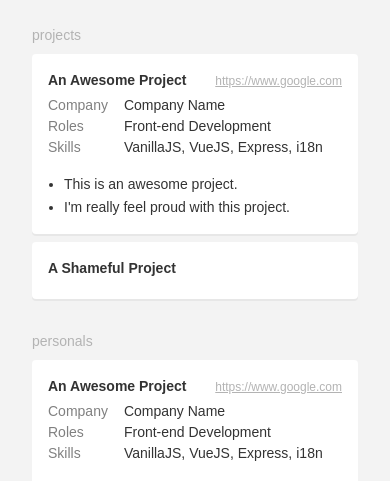
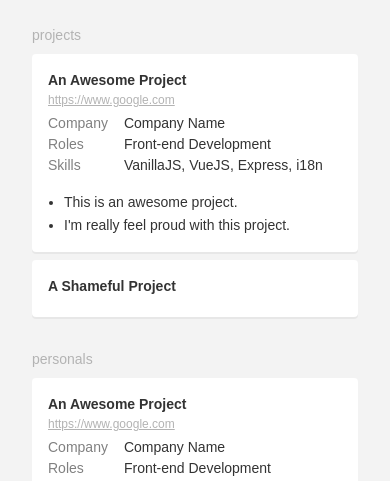
Before and after one commit to reumia/resume, a React app: page / in a window 390 px wide. Shown: the part 861-1342 px from the top of the page. Built offline with nearby package versions, Linux system fonts and the light colour scheme.

Commit message:
Mobile 대응

```diff
--- a/src/styles/index.scss
+++ b/src/styles/index.scss
@@ -122,8 +122,13 @@ a {
 .card-title {
   display: flex;
   margin-bottom: $space-unit / 4;
-  justify-content: space-between;
-  align-items: center;
+  flex-direction: column;
+  justify-content: flex-start;
+  @media screen and (min-width: 481px) {
+    flex-direction: row;
+    justify-content: space-between;
+    align-items: center;
+  }
   .title {
     font-weight: bold;
   }
```
